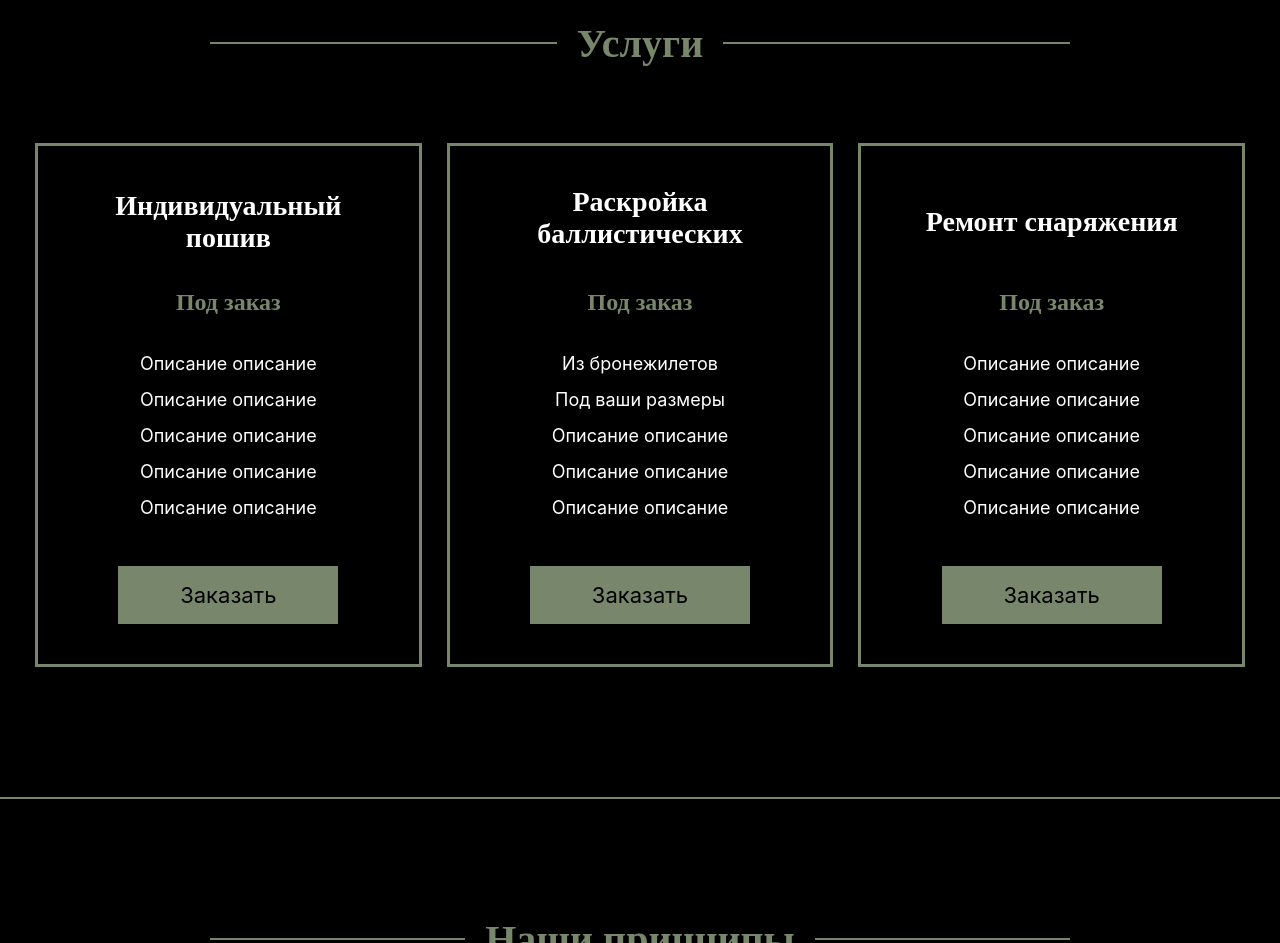
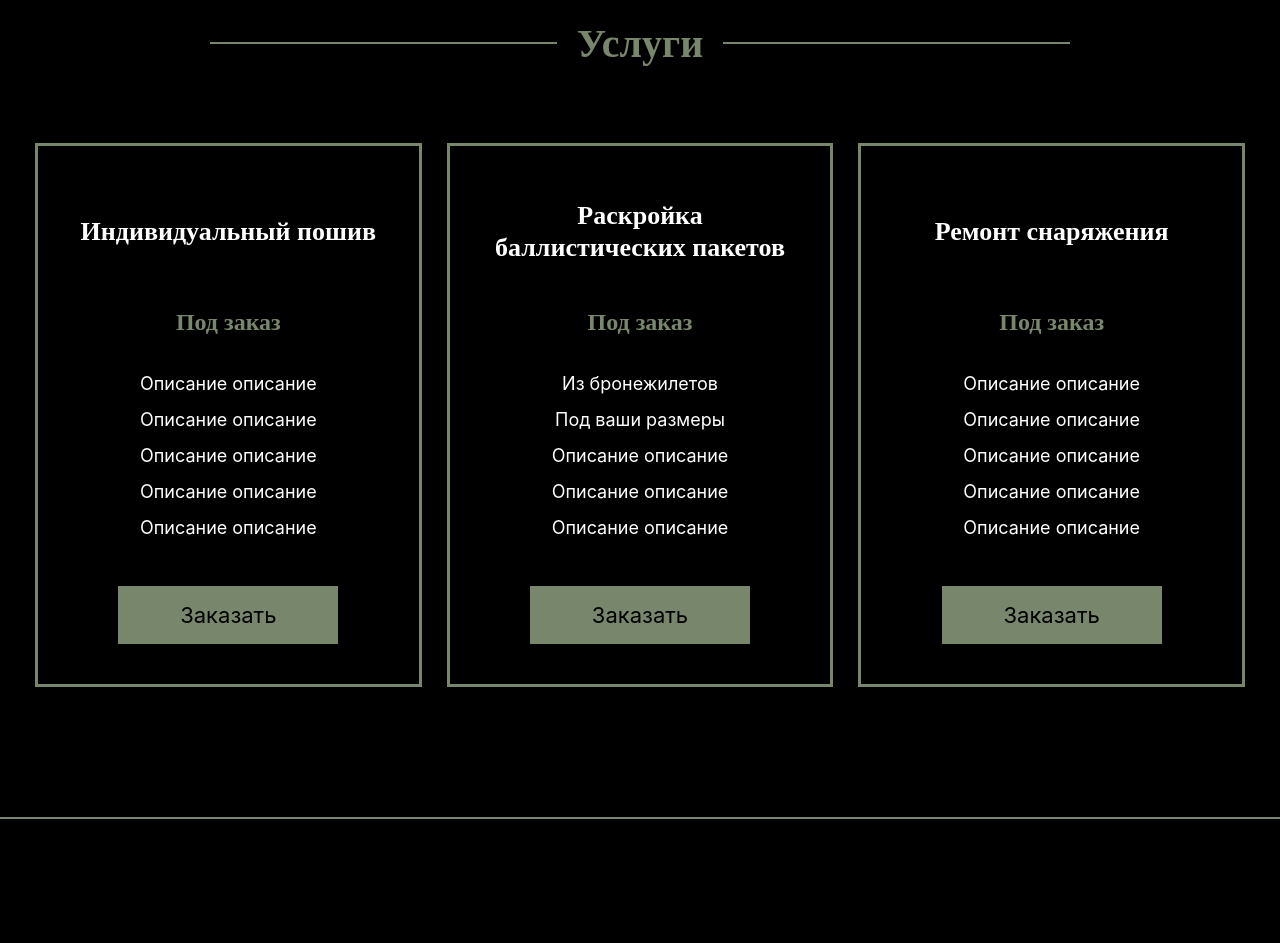
Before and after one commit to rika-milew/koschey, a plain HTML site: page index.html in a window 1280 px wide. Shown: the part 3045-3988 px from the top of the page. Drawn offline with Linux system fonts and the light colour scheme.

Commit message:
Update style.css

```diff
--- a/styles/style.css
+++ b/styles/style.css
@@ -380,14 +380,12 @@ display: grid;
     flex-direction: column;
     align-items: center;
     justify-content: center;
-    align-self: center;
     padding: 40px;
 }
 
 .price__headline {
-    height: 72px;
-    overflow: hidden;
-    font-size: 28px;
+    height: 92px;
+    font-size: 26px;
     font-family: 'Merriweather', serif;
     font-weight: 700;
     line-height: 32px;
```
